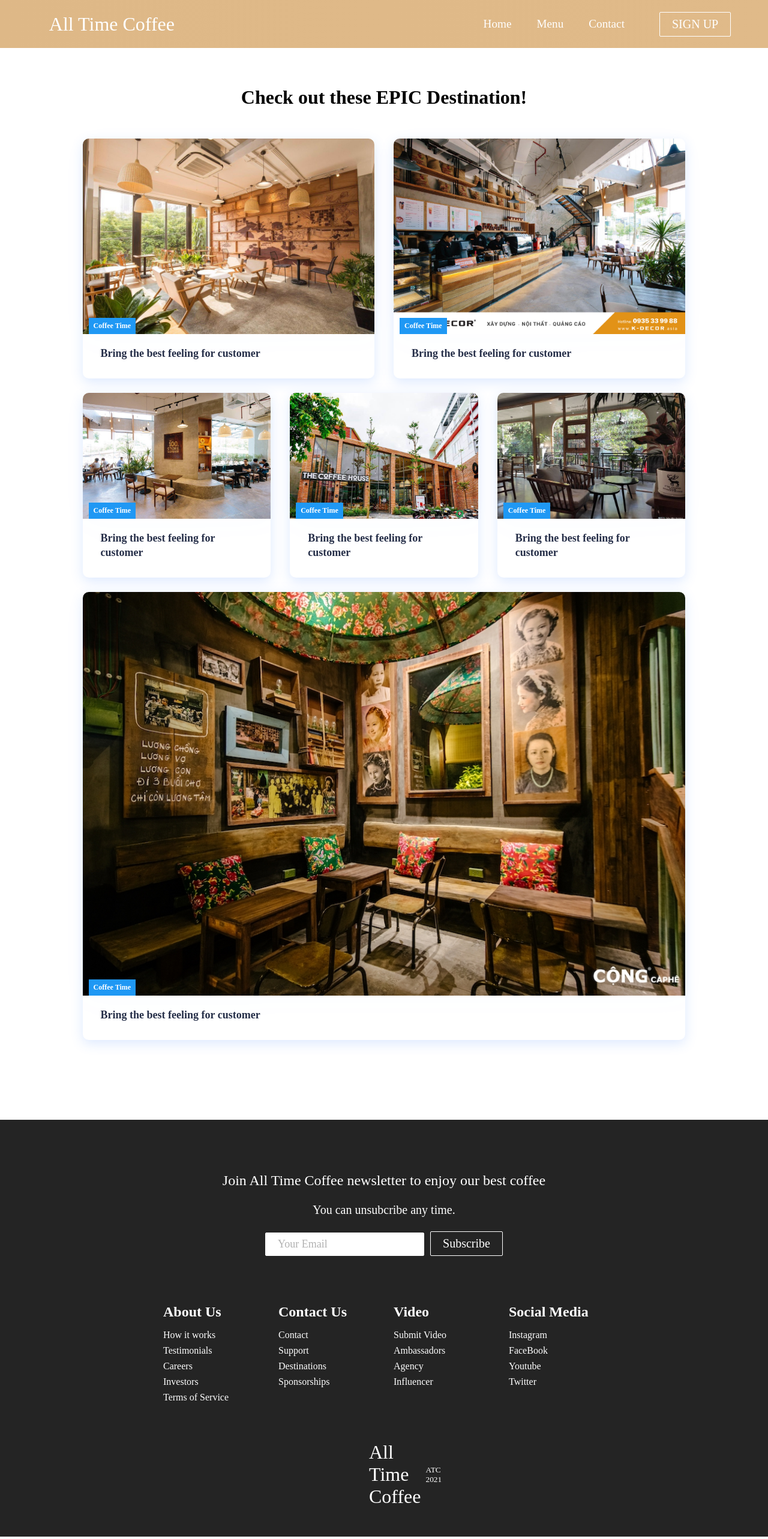
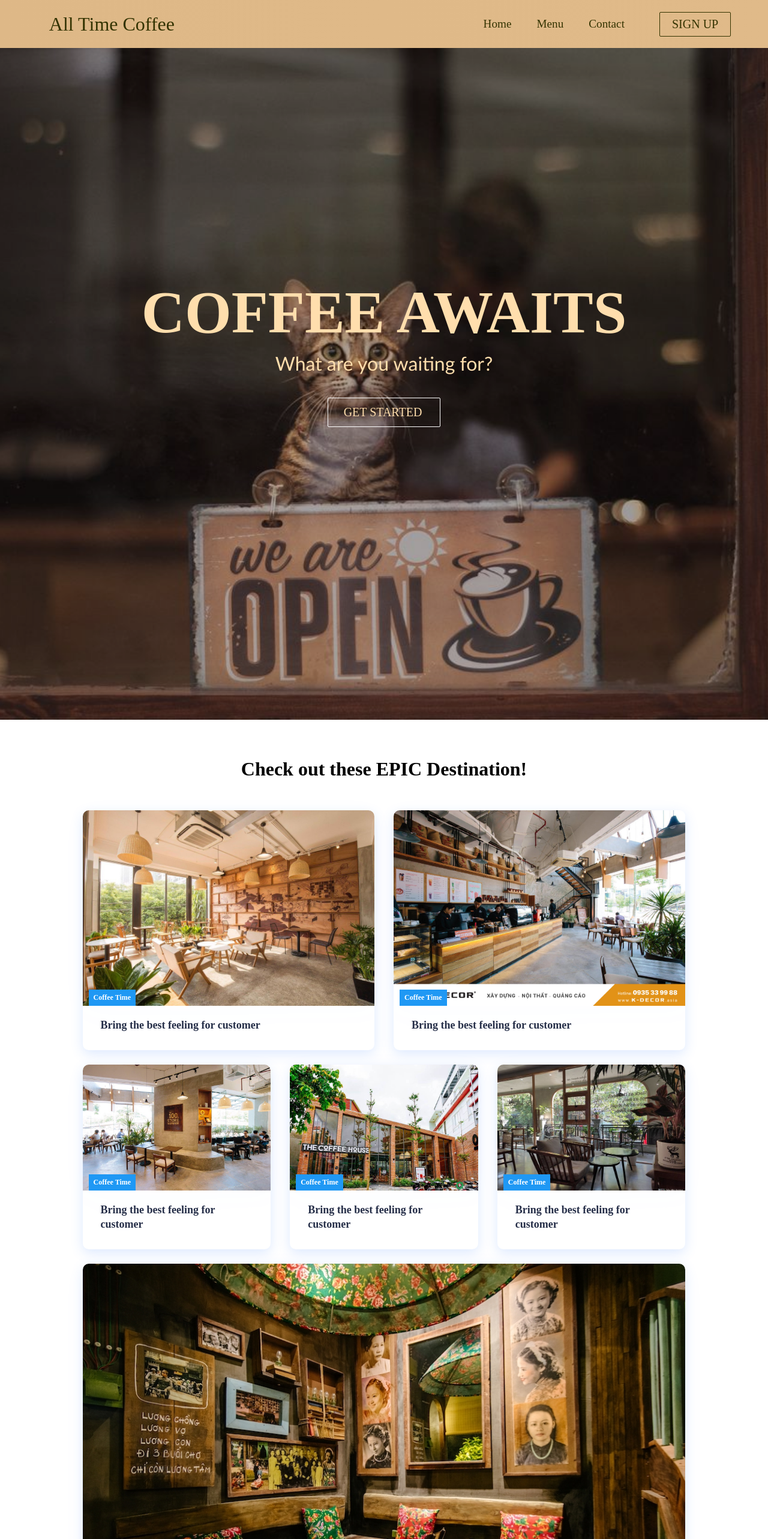
Before and after one commit to thinhnguyen5/Summer-Project, a React (Create React App) app: page / in a window 1280 px wide. Shown: the top 2566 px of the page at 60% size. Built offline with nearby package versions, Linux system fonts and the light colour scheme; the HTML template or start-up script is replaced by a standard one.

Commit message:
Footer css and Hero Section

```diff
--- a/src/App.css
+++ b/src/App.css
@@ -17,6 +17,7 @@
   }
 
   .menu{
+    background-image: url('./assets/img8.jpg');
     background-position: center;
     background-size: cover;
     background-repeat: no-repeat;
@@ -25,6 +26,7 @@
   }
 
   .contact {
+    background-image: url('./assets/img8.jpg');
     background-position: center;
     background-size: fill;
     background-repeat: no-repeat;
--- a/src/components/Button.css
+++ b/src/components/Button.css
@@ -11,16 +11,18 @@
 }
 
 .btn--primary{
-    background-color: var(--primary);
-    color: black;
+    background-color: transparent;
+    color: #FFDEAD;
+    padding: 8px 20px;
     border: 1px solid var(--primary);
+    transition: all 0,3s ease-out;
 }
 
 .btn--outline {
     background-color: transparent;
-    color: #fff;
+    color: #333300;
     padding: 8px 20px;
-    border: 1px solid var(--primary);
+    border: 1px solid #333300;
     transition: all 0,3s ease-out;
 }
 
--- a/src/components/Footer.css
+++ b/src/components/Footer.css
@@ -1,13 +1,13 @@
 .footer-container {
-    background-color: #242424;
-    padding: 4rem 0 2rem 0;
+    background-color: #FFE4B5;
+    padding: 20px 0 20px 0;
     display: flex;
     flex-direction: column;
     justify-content: center;
     align-items: center;
   }
 
-.footer-subcription {
+  .footer-subscription {
     display: flex;
     flex-direction: column;
     justify-content: center;
@@ -15,32 +15,32 @@
     text-align: center;
     margin-bottom: 24px;
     padding: 24px;
-    color: #fff;
+    color: 	#333300;
   }
 
-.footer-subcription > p {
-    font-family: 'Times New Roman', Times, serif;
+  .footer-subscription > p {
+    font-family: Florence, cursive;
   }
 
-.footer-subcription-heading {
+  .footer-subscription-heading {
     margin-bottom: 24px;
     font-size: 24px;
   }
 
-.footer-subcription-text {
+  .footer-subscription-text {
     margin-bottom: 24px;
     font-size: 20px;
   }
 
   .footer-input {
     padding: 8px 20px;
-    border-radius: 2px;
+    border-radius: 4px;
     margin-right: 10px;
     outline: none;
-    border:none;
+    border: #333300;
     font-size: 18px;
     margin-bottom: 16px;
-    border: 1px solid #fff;
+    border: 1px solid #333300;
   }
 
   .footer-links {
@@ -69,35 +69,36 @@
   }
 
   .footer-link-items > h2 {
-    color: #fff;
+    color: #333300;
   }
 
   .footer-link-items a {
-    color: #fff;
+    color: #333300;
     text-decoration: none;
-    margin-bottom: 8px;
+    margin-bottom: 0.5rem;
   }
 
   .footer-link-items a:hover {
-    color: #e9e9e9;
+    color: #fff;
     transition: 0.3s ease-out;
   }
 
   .footer-email-form h2 {
-    margin-bottom: 32px;
+    margin-bottom: 2rem;
   }
 
   .footer-input::placeholder {
     color: #b1b1b1;
   }
 
+  /* Social Icons */
   .social-icon-link {
-    color: #fff;
+    color: #333300;
     font-size: 24px;
   }
 
   .social-media {
-    max-width: 100px;
+    max-width: 1000px;
     width: 100%;
   }
 
@@ -118,20 +119,26 @@
   }
 
   .social-logo {
-    color: #fff;
+    color: #333300;
     justify-self: start;
     margin-left: 20px;
     cursor: pointer;
     text-decoration: none;
     font-size: 2rem;
     display: flex;
-    align-self: center;
+    align-items: center;
     margin-bottom: 16px;
   }
 
+  .social-icons a:hover {
+      color: #fff;
+      transition: 0.3s ease-out;
+  }
+
   .website-rights {
-    color: #fff;
+    color: #333300;
     margin-bottom: 16px;
+    font-size: 20px;
   }
 
   @media screen and (max-width: 820px) {
--- a/src/components/Footer.js
+++ b/src/components/Footer.js
@@ -6,11 +6,11 @@ import { Link } from 'react-router-dom';
 function Footer() {
     return (
         <div className='footer-container'>
-            <section className="footer-subcription">
-                <p className="footer-subcription-heading">
+            <section className="footer-subscription">
+                <p className="footer-subscription-heading">
                     Join All Time Coffee newsletter to enjoy our best coffee
                 </p>
-                <p className="footer-subcription-text">
+                <p className="footer-subscription-text">
                     You can unsubcribe any time.
                 </p>
                 <div className="input areas">
--- /dev/null
+++ b/src/components/HeroSection.css
@@ -0,0 +1,65 @@
+.hero-container {
+  background: url('./../assets/img9.jpg') center center/cover no-repeat;
+  height: 140vh;
+  width: 100%;
+  display: flex;
+  flex-direction: column;
+  justify-content: center;
+  align-items: center;
+  box-shadow: inset 0 0 0 1000px rgba(0, 0, 0, 0.2);
+  object-fit: contain;
+}
+
+.hero-container > h1 {
+    color: #FFDEAD;
+    font-size: 100px;
+    margin-top: -100px;
+  }
+
+  .hero-container > p {
+    margin-top: 8px;
+    color: #FFDEAD;
+    font-size: 32px;
+    font-family: 'Trebuchet MS', 'Lucida Sans Unicode', 'Lucida Grande',
+      'Lucida Sans', Arial, sans-serif;
+  }
+
+  .hero-btns {
+    margin-top: 32px;
+    color: #FFDEAD;
+  }
+
+  .hero-btns .btn {
+    margin: 6px;
+  }
+
+  .fa-play {
+    margin-left: 4px;
+  }
+
+  @media screen and (max-width: 960px) {
+    .hero-container > h1 {
+      font-size: 70px;
+      margin-top: -150px;
+    }
+  }
+
+  @media screen and (max-width: 768px) {
+    .hero-container > h1 {
+      font-size: 50px;
+      margin-top: -100px;
+    }
+
+    .hero-container > p {
+      font-size: 30px;
+    }
+
+    .btn-mobile {
+      display: block;
+      text-decoration: none;
+    }
+
+    .btn {
+      width: 100%;
+    }
+  }
--- /dev/null
+++ b/src/components/HeroSection.js
@@ -0,0 +1,21 @@
+import React from 'react'
+import '../App.css';
+import { Button } from './Button';
+import './HeroSection.css';
+
+function HeroSection() {
+    return (
+        <div className='hero-container'>
+            <h1>COFFEE AWAITS</h1>
+            <p>What are you waiting for?</p>
+            <div className="hero-btns">
+                <Button className='btns' buttonStyle='btn--primary' buttonSize='btn--large'>
+                    GET STARTED <i class="fas fa-play"></i>
+                </Button>
+            </div>
+
+        </div>
+    )
+}
+
+export default HeroSection;
--- a/src/components/Navbar.css
+++ b/src/components/Navbar.css
@@ -19,7 +19,7 @@
   }
 
   .navbar-logo {
-    color: #fff;
+    color: #333300;
     justify-self: start;
     margin-left: 20px;
     cursor: pointer;
@@ -50,7 +50,7 @@
   }
 
   .nav-links {
-    color: #fff;
+    color: #333300;
     display: flex;
     align-items: center;
     text-decoration: none;
--- a/src/components/pages/Home.js
+++ b/src/components/pages/Home.js
@@ -2,10 +2,13 @@ import React from 'react';
 import '../../App.css'
 import Cards from '../Cards';
 import Footer from '../Footer';
+import HeroSection from '../HeroSection'
+
 
 function Home () {
     return (
         <>
+        <HeroSection/>
         <Cards/>
         <Footer/>
         </>
```
Also changed, not shown: src/assets/img8.jpg (added), src/assets/img9.jpg (added). Lines whose indentation alone changed are shown as unchanged.
